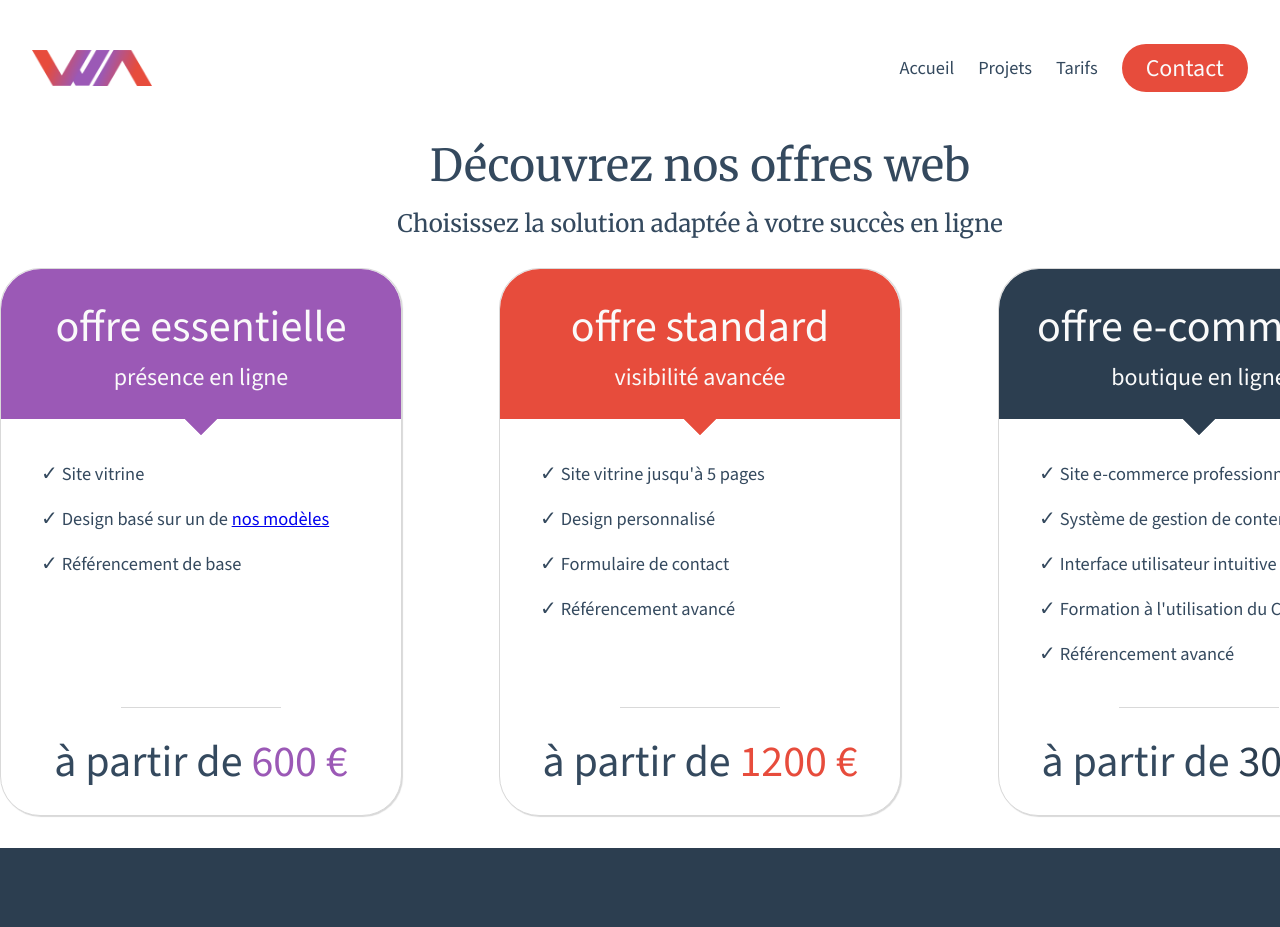
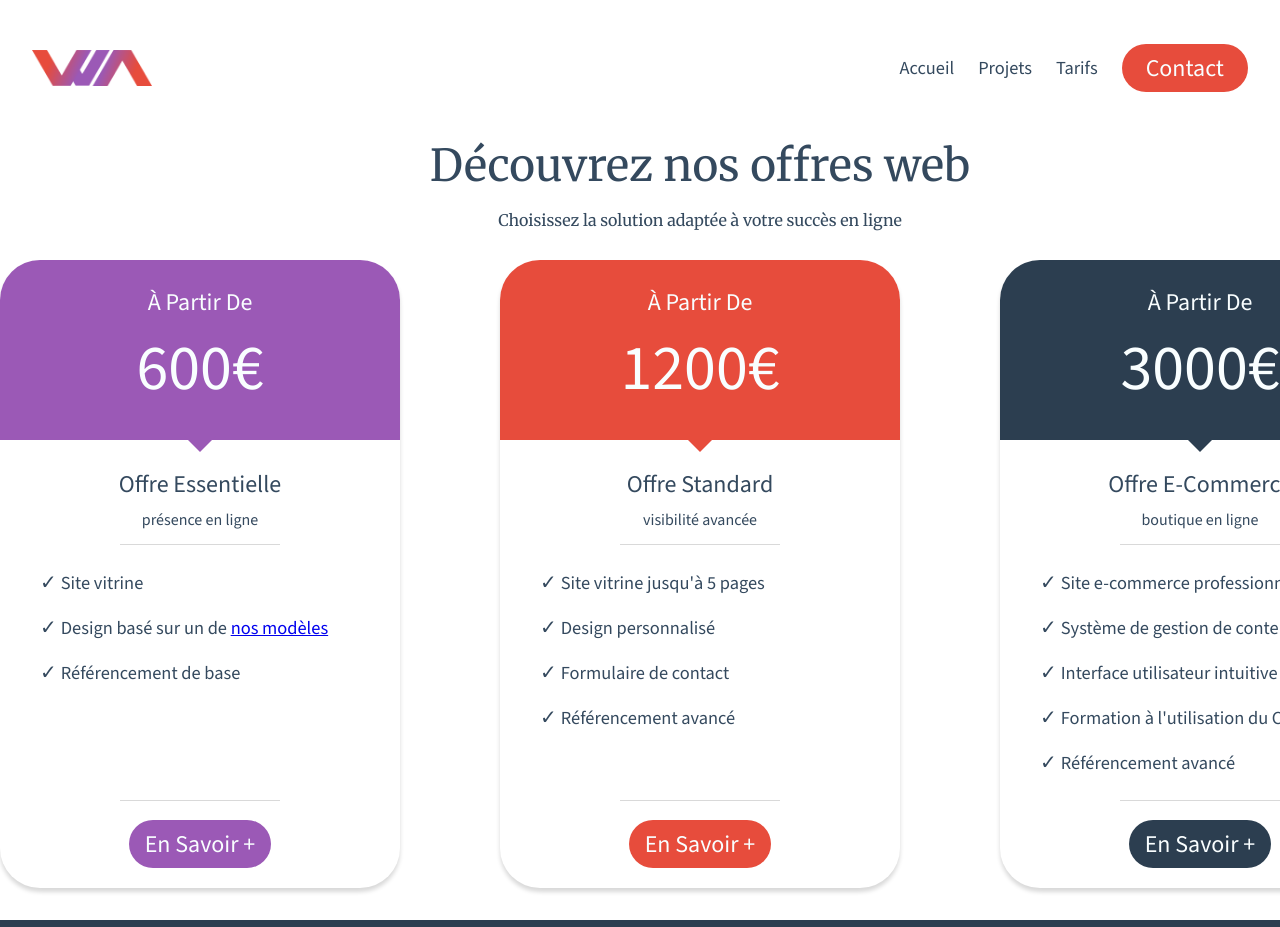
Before and after one commit to maxew33/personnal-website, a Next.js app: page /pricing in a window 1280 px wide. Shown: the top 927 px of the page. Built offline with nearby package versions, Linux system fonts and the light colour scheme; a web font is replaced by a local one.

Commit message:
:speech_balloon: Pricing page dine

```diff
--- a/pages/_app.js
+++ b/pages/_app.js
@@ -7,12 +7,12 @@ import Footer from '@/components/footer/Footer'
 export default function App({ Component, pageProps }) {
     const [darkMode, setDarkMode] = useState(false)
 
-    useEffect(() => {
-        const bgCol = darkMode ? '#010028' : '#FAFAFA'
-        const txtCol = darkMode ? '#F8F2FE' : '#010028'
-        document.documentElement.style.setProperty('--bg', bgCol)
-        document.documentElement.style.setProperty('--col', txtCol)
-    }, [darkMode])
+    // useEffect(() => {
+    //     const bgCol = darkMode ? '#010028' : '#FAFAFA'
+    //     const txtCol = darkMode ? '#F8F2FE' : '#010028'
+    //     document.documentElement.style.setProperty('--bg', bgCol)
+    //     document.documentElement.style.setProperty('--col', txtCol)
+    // }, [darkMode])
 
     return (
         <AppContext.Provider value={{ darkMode, setDarkMode }}>
--- a/pages/pricing/Pricing.module.css
+++ b/pages/pricing/Pricing.module.css
@@ -14,15 +14,8 @@
   font-family: var(--fontfam1);
 }
 
-.title,
-.headerTitle,
-.footer {
+.title {
   font-size: 2.75rem;
-}
-
-.subtitle,
-.headerSubtitle {
-  font-size: 1.5rem;
 }
 
 .title {
@@ -41,55 +34,81 @@
   flex-direction: column;
   justify-content: space-between;
   width: 25rem;
-  border: 1px solid var(--grey);
   background: #fff;
   border-radius: 2.5rem;
-  box-shadow: 1px 1px 1px var(--grey);
+  box-shadow: 0px 4px 4px 0 var(--grey);
+  transition: transform 0.1s linear;
+}
+.article:hover {
+  transform: scale(1.05);
 }
 
 .basic {
-  --headerBg: var(--secondary);
+  --articleBg: var(--secondary);
 }
 
 .standard {
-  --headerBg: var(--accent);
+  --articleBg: var(--accent);
 }
 
 .premium {
-  --headerBg: var(--primary);
+  --articleBg: var(--primary);
+}
+
+.pricingTitle,
+.header {
+  font-size: 1.5rem;
+  text-transform: capitalize;
 }
 
 .header {
-  background: var(--headerBg);
+  background: var(--articleBg);
   position: relative;
   text-align: center;
   padding: 1.5rem 0;
   line-height: 1.5;
   border-radius: 2.5rem 2.5rem 0 0;
+  color: var(--bg);
+  font-family: var(--fontfam2);
 }
 .header ::after {
   content: "";
   position: absolute;
-  bottom: -1rem;
+  bottom: -0.75rem;
   left: 50%;
   transform: translateX(-50%);
   display: inline-block;
   height: 0;
   width: 0;
-  border-top: 1rem solid var(--headerBg);
+  border-top: 1rem solid var(--articleBg);
   border-right: 1rem solid transparent;
   border-left: 1rem solid transparent;
 }
 
-.headerTitle, .headerSubtitle {
-  color: var(--bg);
-  font-family: var(--fontfam2);
+.price {
+  font-size: 4rem;
+  display: block;
+}
+
+.content {
+  display: flex;
+  flex-direction: column;
+  align-items: center;
+}
+
+.pricingTitle {
+  padding: 2rem 0 1rem 0;
+}
+
+.pricingSubtitle {
+  padding-bottom: 1rem;
 }
 
 .contentList {
+  position: relative;
   width: 80%;
   height: 14rem;
-  padding: 2rem 0;
+  padding: 1rem 0;
   line-height: 2.25;
   margin-inline: auto;
   list-style: none;
@@ -98,6 +117,16 @@
 .contentList li:before {
   content: "✓ ";
   font-size: 1.25rem;
+}
+.contentList::after {
+  content: "";
+  position: absolute;
+  top: 0;
+  left: 50%;
+  transform: translateX(-50%);
+  height: 1px;
+  width: 10rem;
+  background: var(--grey);
 }
 
 .footer {
@@ -115,7 +144,16 @@
   width: 10rem;
   background: var(--grey);
 }
+.footer a {
+  text-decoration: unset;
+  color: var(--bg);
+  background: var(--articleBg);
+  padding: 0.5rem 1rem;
+  border-radius: 15rem;
+  font-size: 1.5rem;
+  text-transform: capitalize;
+}
 
 .highLighted {
-  color: var(--headerBg);
+  color: var(--articleBg);
 }
--- a/pages/pricing/Pricing.module.scss
+++ b/pages/pricing/Pricing.module.scss
@@ -14,21 +14,16 @@
 .subtitle {
     font-family: var(--fontfam1);
 }
-.title,
-.headerTitle,
-.footer {
+
+.title {
     font-size: 2.75rem;
 }
-.subtitle,
-.headerSubtitle {
-    font-size: 1.5rem;
-}
 
-.title{
+.title {
     margin: 1.5rem;
 }
 
-.pricingWrapper{
+.pricingWrapper {
     display: flex;
     width: 100%;
     padding: 2rem;
@@ -39,53 +34,80 @@
     @include flexCol;
     justify-content: space-between;
     width: 25rem;
-    border: 1px solid var(--grey);
     background: #fff;
     border-radius: 2.5rem;
-    box-shadow: 1px 1px 1px var(--grey);
+    box-shadow: 0px 4px 4px 0 var(--grey);
+    transition: transform .1s linear;
+    &:hover{
+        transform: scale(1.05);
+    }
 }
+
 .basic {
-    --headerBg: var(--secondary);
+    --articleBg: var(--secondary);
 }
 
 .standard {
-    --headerBg: var(--accent);
+    --articleBg: var(--accent);
 }
 
 .premium {
-    --headerBg: var(--primary);
+    --articleBg: var(--primary);
 }
+
+.pricingTitle,
 .header {
-    background: var(--headerBg);
+    font-size: 1.5rem;
+    text-transform: capitalize;
+}
+
+.header {
+    background: var(--articleBg);
     position: relative;
     text-align: center;
     padding: 1.5rem 0;
     line-height: 1.5;
     border-radius: 2.5rem 2.5rem 0 0;
+    color: var(--bg);
+    font-family: var(--fontfam2);
     & ::after {
         content: '';
         position: absolute;
-        bottom: -1rem;
+        bottom: -.75rem;
         left: 50%;
         transform: translateX(-50%);
         display: inline-block;
         height: 0;
         width: 0;
-        border-top: 1rem solid var(--headerBg);
+        border-top: 1rem solid var(--articleBg);
         border-right: 1rem solid transparent;
         border-left: 1rem solid transparent;
     }
 }
 
-.headerTitle, .headerSubtitle {
-    color: var(--bg);
-    font-family: var(--fontfam2);
+.price {
+    font-size: 4rem;
+    display: block;
+}
+
+.content {
+    @include flexCol;
+    align-items: center;
+}
+
+.pricingTitle {
+    padding: 2rem 0 1rem 0;
+}
+
+.pricingSubtitle {
+    padding-bottom: 1rem;
 }
 
 .contentList {
+    position: relative;
     width: 80%;
     height: 14rem;
-    padding: 2rem 0;
+    padding: 1rem 0;
     line-height: 2.25;
     margin-inline: auto;
     list-style: none;
@@ -94,14 +116,8 @@
         content: '✓ ';
         font-size: 1.25rem;
     }
-}
-
-.footer{
-    position: relative;
-    text-align: center;
-    padding: 2rem;
-    &::after{
-        content:"";
+    &::after {
+        content: '';
         position: absolute;
         top: 0;
         left: 50%;
@@ -112,6 +128,32 @@
     }
 }
 
-.highLighted{
-    color: var(--headerBg);
+.footer {
+    position: relative;
+    text-align: center;
+    padding: 2rem;
+    &::after {
+        content: '';
+        position: absolute;
+        top: 0;
+        left: 50%;
+        transform: translateX(-50%);
+        height: 1px;
+        width: 10rem;
+        background: var(--grey);
+    }
+
+    a{
+        text-decoration: unset;
+        color: var(--bg);
+        background: var(--articleBg);
+        padding: .5rem 1rem;
+        border-radius: 15rem;
+        font-size: 1.5rem;
+        text-transform: capitalize;
+    }
 }
+
+.highLighted {
+    color: var(--articleBg);
+}
--- a/pages/pricing/index.jsx
+++ b/pages/pricing/index.jsx
@@ -12,14 +12,15 @@ export default function Pricing() {
             <section className={styles.pricingWrapper}>
                 <article className={`${styles.article} ${styles.basic}`}>
                     <div className={styles.header}>
-                        <h3 className={styles.headerTitle}>
+                        à partir de <span className={styles.price}>600€</span>
+                    </div>
+                    <div className={styles.content}>
+                        <h3 className={styles.pricingTitle}>
                             offre essentielle
                         </h3>
-                        <h4 className={styles.headerSubtitle}>
+                        <h4 className={styles.pricingSubtitle}>
                             présence en ligne
                         </h4>
-                    </div>
-                    <div className={styles.content}>
                         <ul className={styles.contentList}>
                             <li>Site vitrine</li>
                             <li>
@@ -30,18 +31,18 @@ export default function Pricing() {
                         </ul>
                     </div>
                     <div className={styles.footer}>
-                        à partir de{' '}
-                        <span className={styles.highLighted}>600 €</span>
+                        <Link href="/contact">en savoir +</Link>
                     </div>
                 </article>
                 <article className={`${styles.article} ${styles.standard}`}>
                     <div className={styles.header}>
-                        <h3 className={styles.headerTitle}>offre standard</h3>
-                        <h4 className={styles.headerSubtitle}>
+                        à partir de <span className={styles.price}>1200€</span>
+                    </div>
+                    <div className={styles.content}>
+                        <h3 className={styles.pricingTitle}>offre standard</h3>
+                        <h4 className={styles.pricingSubtitle}>
                             visibilité avancée
                         </h4>
-                    </div>
-                    <div className={styles.content}>
                         <ul className={styles.contentList}>
                             <li>Site vitrine jusqu'à 5 pages</li>
                             <li>Design personnalisé</li>
@@ -50,18 +51,20 @@ export default function Pricing() {
                         </ul>
                     </div>
                     <div className={styles.footer}>
-                        à partir de{' '}
-                        <span className={styles.highLighted}>1200 €</span>
+                        <Link href="/contact">en savoir +</Link>
                     </div>
                 </article>
                 <article className={`${styles.article} ${styles.premium}`}>
                     <div className={styles.header}>
-                        <h3 className={styles.headerTitle}>offre e-commerce</h3>
-                        <h4 className={styles.headerSubtitle}>
+                        à partir de <span className={styles.price}>3000€</span>
+                    </div>
+                    <div className={styles.content}>
+                        <h3 className={styles.pricingTitle}>
+                            offre e-commerce
+                        </h3>
+                        <h4 className={styles.pricingSubtitle}>
                             boutique en ligne
                         </h4>
-                    </div>
-                    <div className={styles.content}>
                         <ul className={styles.contentList}>
                             <li>Site e-commerce professionnel</li>
                             <li>Système de gestion de contenu (CMS)</li>
@@ -71,8 +74,7 @@ export default function Pricing() {
                         </ul>
                     </div>
                     <div className={styles.footer}>
-                        à partir de{' '}
-                        <span className={styles.highLighted}>3000 €</span>
+                        <Link href="/contact">en savoir +</Link>
                     </div>
                 </article>
             </section>
```
Also changed, not shown: 1 other file (tests, documents, lock files or other folders).
